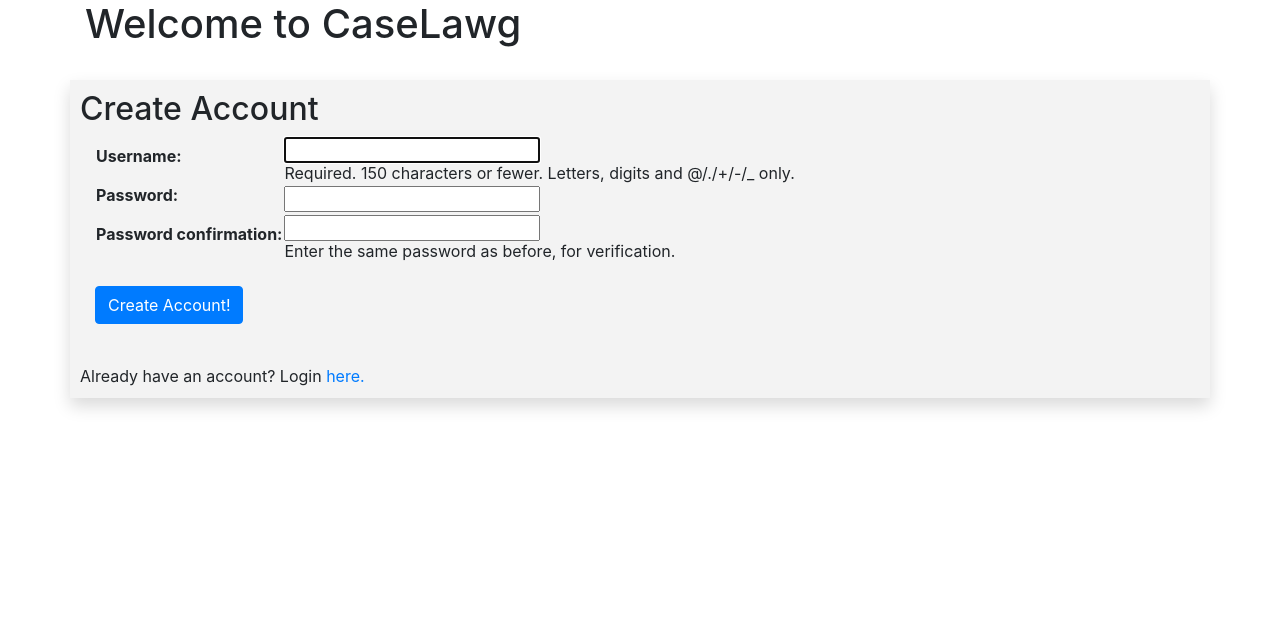
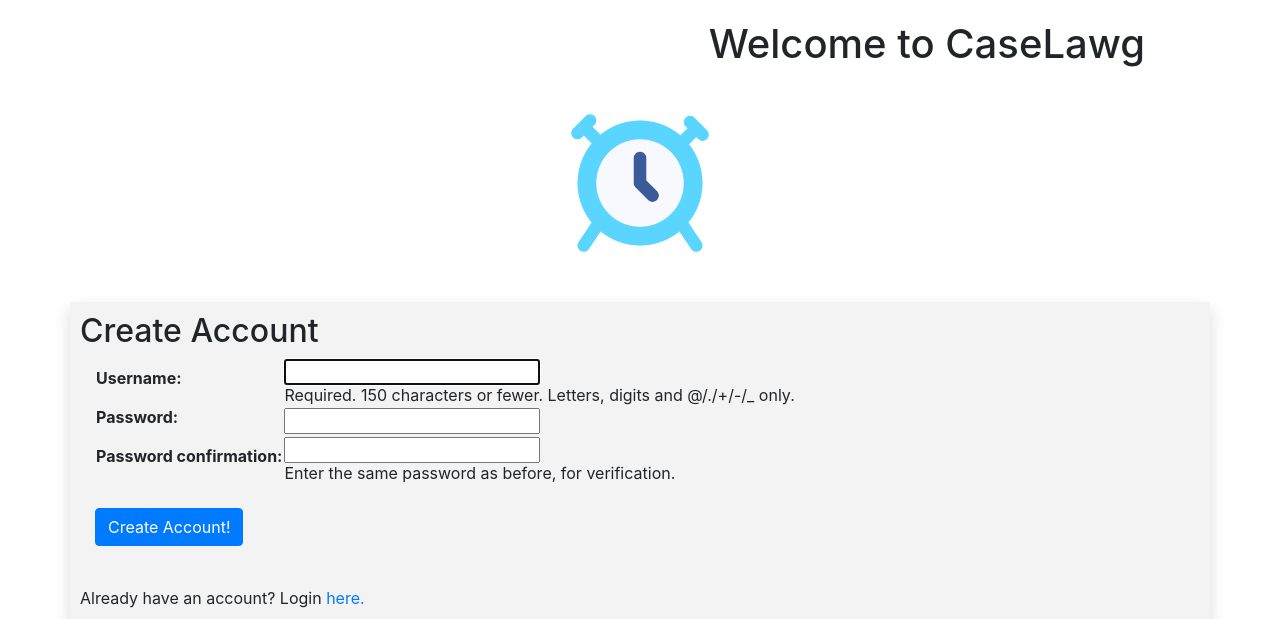
Before and after one commit to matthew-estes/caselawg, a Django app: page /accounts/signup/ in a window 1280 px wide. Shown: the part 44-663 px from the top of the page. Run offline with Django 5.2, Linux system fonts and the light colour scheme.

Commit message:
Update login and create account templates to add logo and fix welcome message

```diff
--- a/main_app/static/css/home.css
+++ b/main_app/static/css/home.css
@@ -1,3 +1,29 @@
+.header-container-welcome {
+  display: flex;
+  justify-content: space-between;
+  align-items: center;
+  padding: 20px;
+}
+
+.header-title {
+  margin: 0;
+  text-align: right;
+  flex: 1;
+}
+
+.logo-container {
+    display: flex;
+    justify-content: center;
+    align-items: center;
+    padding: 20px; /
+  }
+
+.logo-container img {
+    max-width: 100%;
+    height: auto;
+    width: 150px;
+  }
+
 
 .main-nav {
 
--- a/main_app/templates/signup.html
+++ b/main_app/templates/signup.html
@@ -25,7 +25,12 @@
       {% endif %}
     </ul>
   </nav>
-<h1 class="container">Welcome to CaseLawg</h1>
+  <div class="header-container-welcome">
+    <h1 class="container header-title">Welcome to CaseLawg</h1>
+    </div>
+    <section class="logo-container">
+      <img src="{% static 'images/alarm_12109076.png' %}" alt="Icon by Anggara"/>
+    </section>
 <br/>
 
 <section>
```
Also changed, not shown: main_app/templates/home.html (+6 -1 lines), main_app/static/Images/alarm_12109076.png (added).
